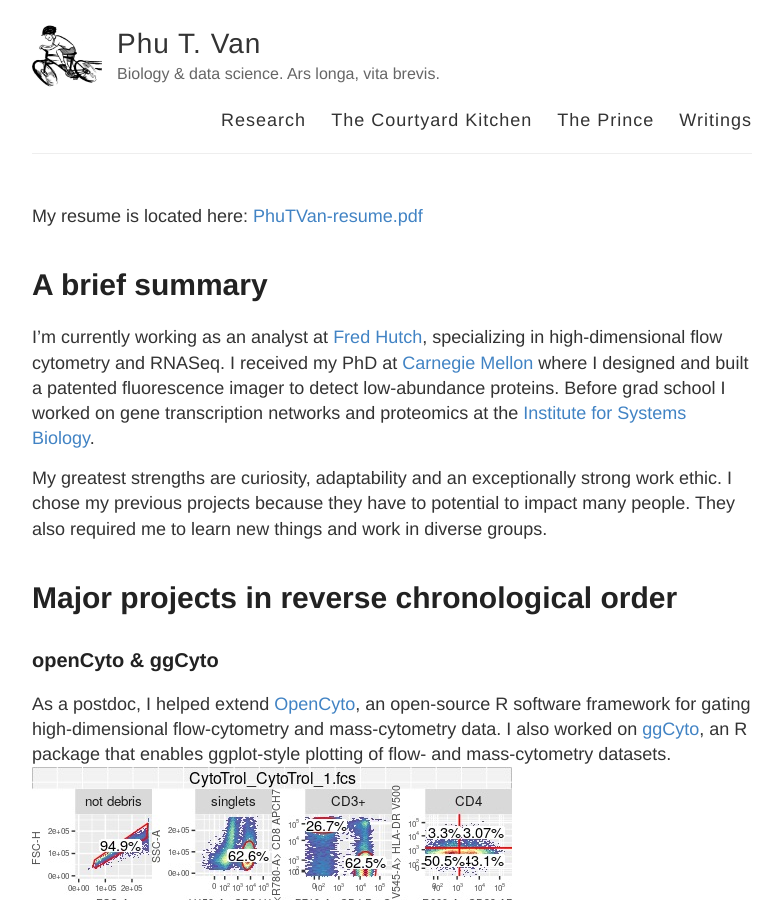
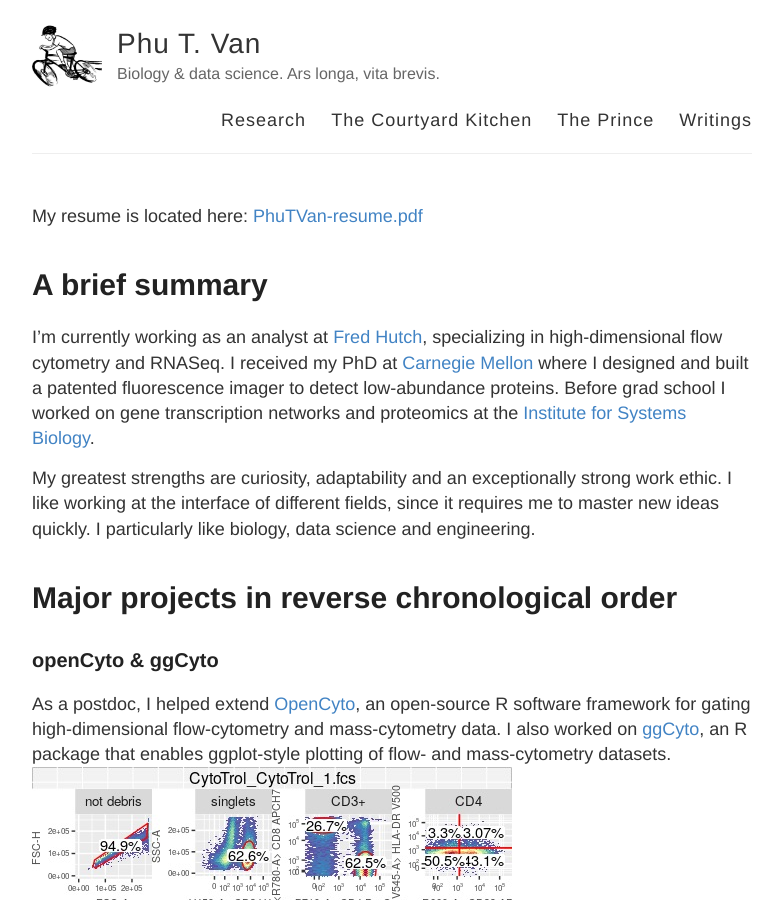
Before and after one commit to ptvan/ptvan.github.io, a Jekyll site: the page built from research.md, in a window 1280 px wide and 900 px high. Shown: the whole window, without its empty margins (248-1031 px from the left). Built offline with Jekyll 4.4.1, drawn with Linux system fonts in a browser that asks for light colours.

Commit message:
minor text fixes

```diff
--- a/research.md
+++ b/research.md
@@ -10,7 +10,7 @@ My resume is located here: [PhuTVan-resume.pdf](PhuTVan-resume.pdf)
 
 I'm currently working as an analyst at [Fred Hutch](http://rglab.org), specializing in high-dimensional flow cytometry and RNASeq. I received my PhD at [Carnegie Mellon](https://cmu.edu/bio) where I designed and built a patented fluorescence imager to detect low-abundance proteins. Before grad school I worked on gene transcription networks and proteomics at the [Institute for Systems Biology](https://baliga.systemsbiology.net/).
 
-My greatest strengths are curiosity, adaptability and an exceptionally strong work ethic. I chose my previous projects because they have to potential to impact many people. They also required me to learn new things and work in diverse groups.
+My greatest strengths are curiosity, adaptability and an exceptionally strong work ethic. I like working at the interface of different fields, since it requires me to master new ideas quickly. I particularly like biology, data science and engineering.
 
 # Major projects in reverse chronological order
 
```
